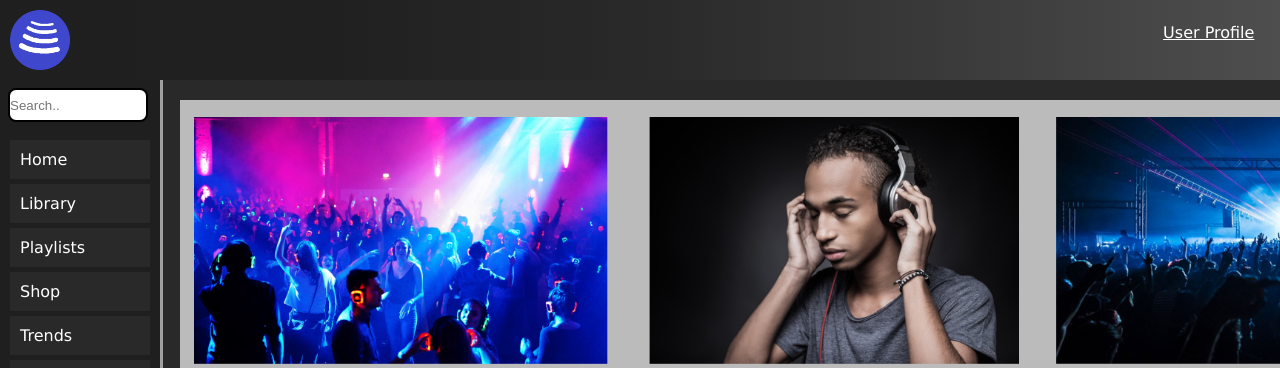
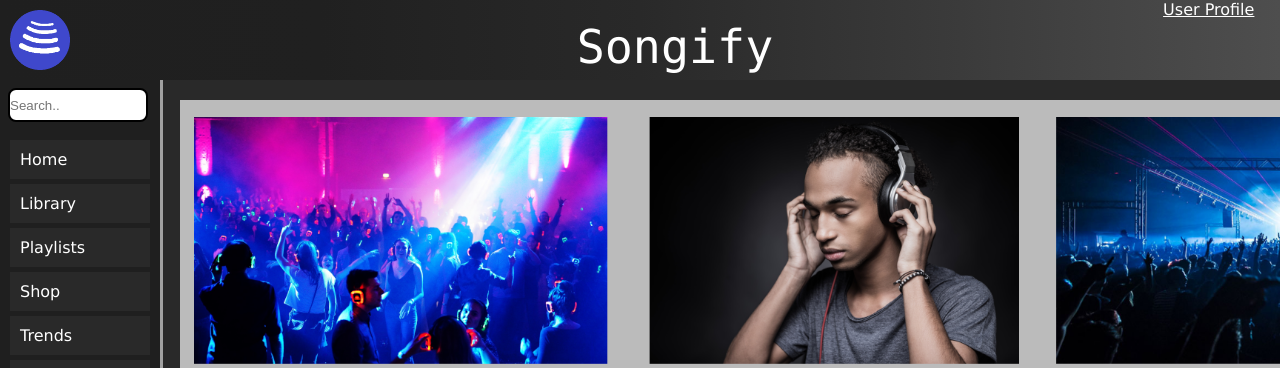
Before and after one commit to Niklas-Mezynski/fontys-prj1-2020-group-prj-2020-09, a PHP site: page /home.html in a window 1280 px wide; the page is wider, and only the part inside the window is pictured. Shown: the top 368 px of that part. Run offline with PHP 8.4, Linux system fonts and the light colour scheme.

Commit message:
added title

```diff
--- a/implementation/css/main.css
+++ b/implementation/css/main.css
@@ -33,13 +33,21 @@
 	padding: 5px;
   }
 
+#title {
+	font-family:"Lucida Console";
+	font-size: 35pt;
+	text-align: center;
+	padding-top: 15pt;
+}
+
 #profileButton {
 	text-align: right;
 	vertical-align: middle;
-	padding-top: 1.8%;
 	padding-right: 2%;
+	padding-top: -20pt;
 	float: right;
 }
+
 article, aside, nav {
     background-color:#4e4e4e;
 }
--- a/implementation/home.html
+++ b/implementation/home.html
@@ -13,6 +13,7 @@
 		<header>
 			<div id="logo"><img id="logo" src="img/Logo.png" alt="Songify" width="60" height="60" style="display: inline-block; ;"></div>
 			<div id="profileButton"><a href="profile.html">User Profile</a></div>
+			<div id="title"><p>Songify</p></div>
 		</header><!-- end of header -->
 
 		<aside>
```
